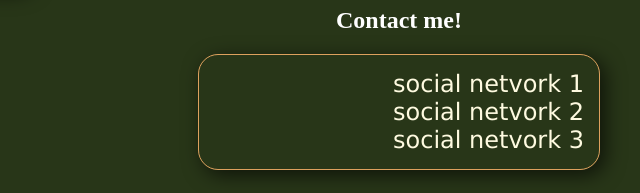
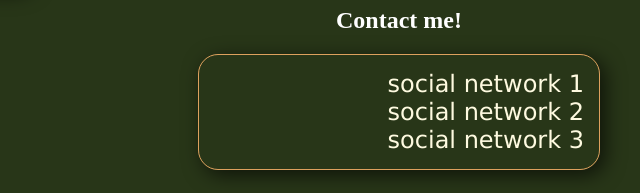
Before and after one commit to Bychihinv/AaA, a plain HTML site: page index.html in a window 1280 px wide. Shown: the part 754-947 px from the top of the page, 241-881 px from the left. Drawn offline with Linux system fonts and the light colour scheme.

Commit message:
Update index.html

```diff
--- a/index.html
+++ b/index.html
@@ -28,9 +28,9 @@
             <div class="contact">
                 <H2>Contact me!</H2>
                 <div class="grene1">
-                    <a href="https://youtu.be/dQw4w9WgXcQ">social netvork 1</a>
-                   <a href="https://youtu.be/dQw4w9WgXcQ">social netvork 2</a>
-                   <a href="https://youtu.be/dQw4w9WgXcQ">social netvork 3</a>
+                    <a href="https://youtu.be/dQw4w9WgXcQ">social network 1</a>
+                   <a href="https://youtu.be/dQw4w9WgXcQ">social network 2</a>
+                   <a href="https://youtu.be/dQw4w9WgXcQ">social network 3</a>
                 </div>
             </div>
         </div>
```
